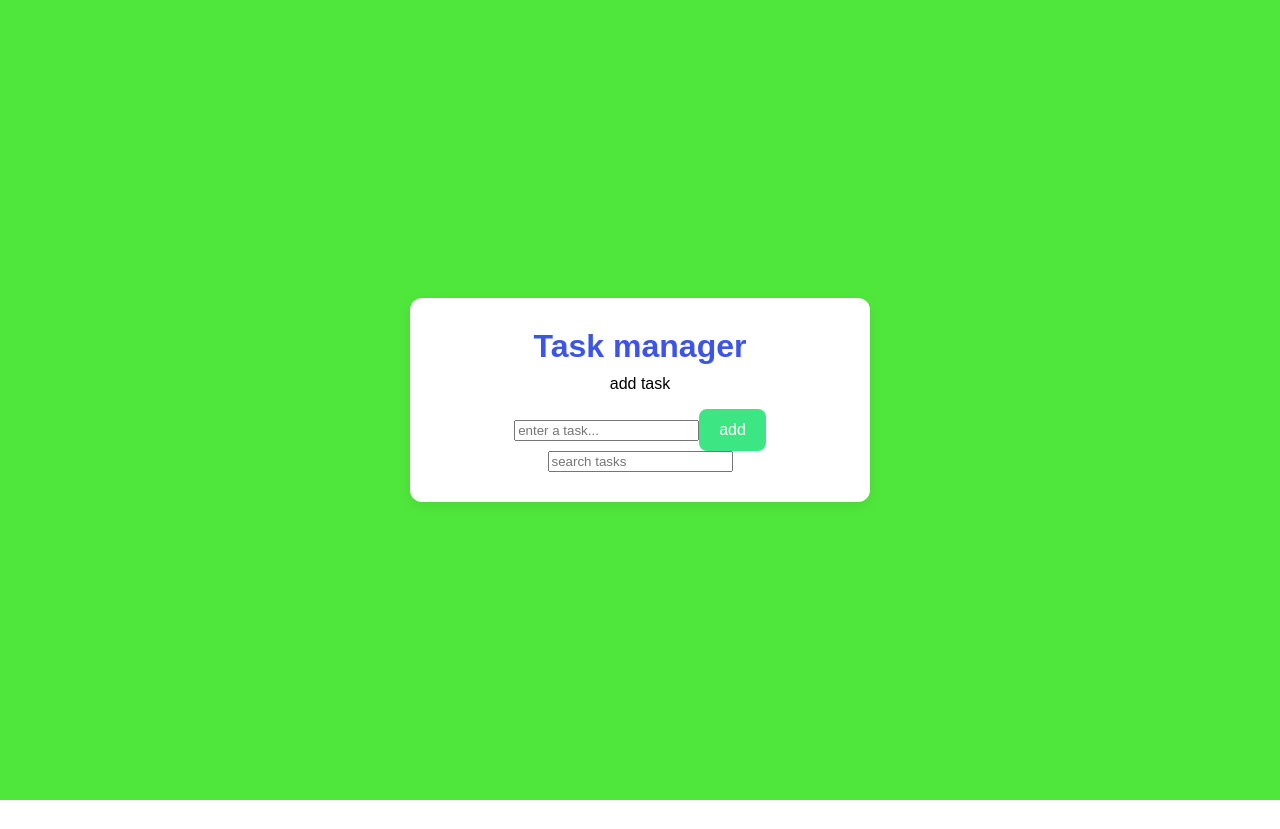
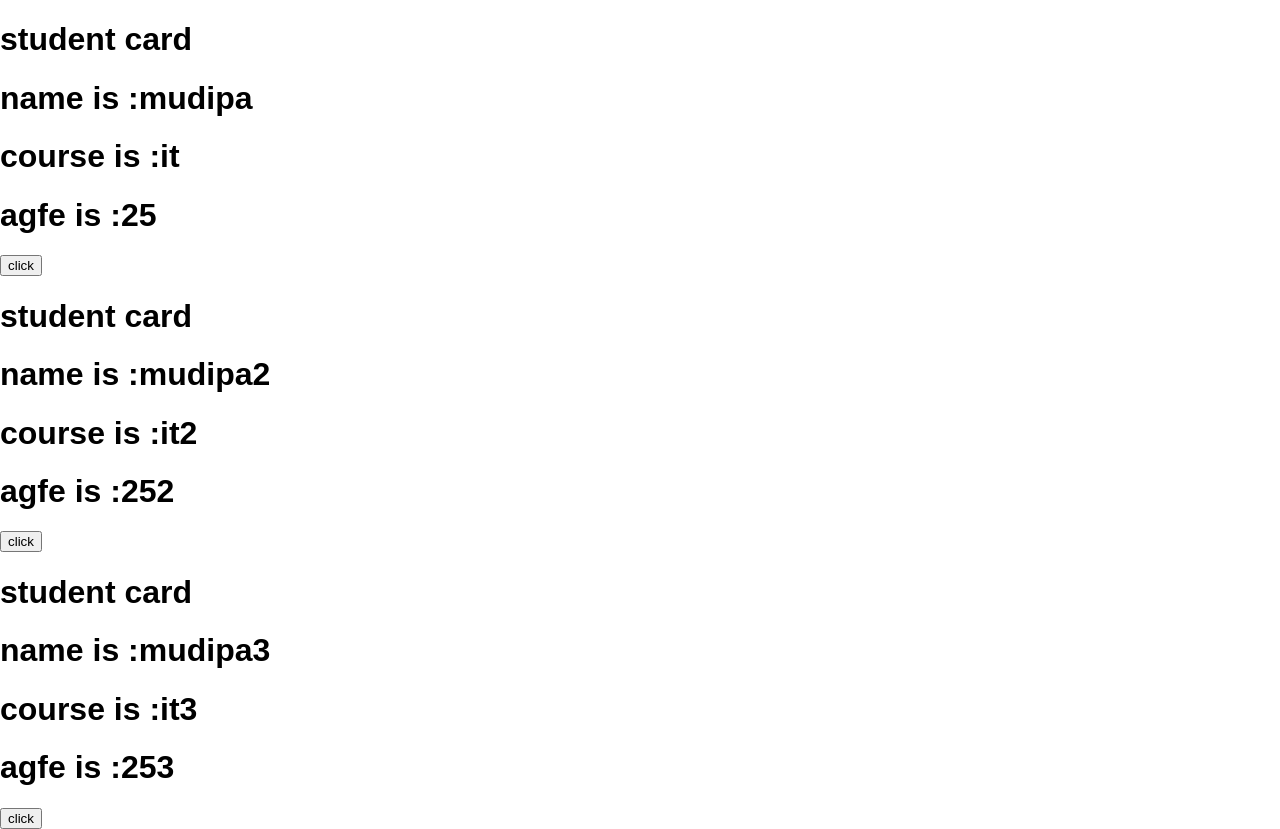
Before and after one commit to mk1shan/react_task-manager, a React app: page / in a window 1280 px wide. Before the commit the page ends 800 px from the top, so only its background shows below. Built offline with nearby package versions, Linux system fonts and the light colour scheme; the HTML template or start-up script is replaced by a standard one.

Commit message:
updare cxompnonets

```diff
--- a/src/App.jsx
+++ b/src/App.jsx
@@ -7,43 +7,79 @@ import Header from './components/Header'
 import TaskForm from './components/TaskForm'
 import SearchBar from './components/SearchBar'
 import TaskList from './components/taskList'
+import Practise1 from "./components/practise1"
+import StudentCad from './components/StudentCad'
+import MathExample from './components/MathExample'
+import ProfileCrad from './components/ProfileCrad'
+import Assesment1 from './components/Assesment1'
+
+function App() {
+
+
+return(
+  <div>
 
 
 
-function App() {
-
-const [task,setTask]=useState("");//current input
-const [search,setSearch] =useState("");
-const [tasks,setTasks]=useState([]);//saved list (multiple e
-// wa save kranna)
+    {/* <Practise1/>
+    <ProfileCrad/>
+    */}
+<Assesment1 name="mudipa" course ="it" age="25"></Assesment1>
+<Assesment1 name="mudipa2" course ="it2" age="252"></Assesment1>
+<Assesment1 name="mudipa3" course ="it3" age="253"></Assesment1>
 
 
-const handleaddTask =()=>{
-  if(task.trim()=== "") return;//emty ho space nm eth add nowenna
-  setTasks([...tasks,task]);
-  setTask("");
-}
-
-const filterTasks =tasks.filter((item)=>
-item.toLowerCase().includes(search.toLocaleLowerCase()))
+{/* <StudentCad name = "MUDIPA" course = "software "></StudentCad>
+<StudentCad name = "MUDIPA2" course = "software 2"></StudentCad> */}
 
 
-const handleDeleteTask = (taskIndex) =>{
-  const updatedTasks = tasks.filter((_,index)=>index !== taskIndex);
-  setTasks(updatedTasks);};
+  </div>
+)
 
-  return (
 
-   <div className="app">
-      <div className="container">
-        <Header />
 
-        <TaskForm task ={task} setTask={setTask}  handleaddTask={handleaddTask}/>
-        <SearchBar search={search} setSearch={setSearch}/>
-        <TaskList tasks={filterTasks}  handleDeleteTask= {handleDeleteTask}/>
-      </div>
-    </div>
-  )
+
+
+
+
+
+
+
+
+
+
+// const [task,setTask]=useState("");//current input
+// const [search,setSearch] =useState("");
+// const [tasks,setTasks]=useState([]);//saved list (multiple e
+// // wa save kranna)
+
+
+// const handleaddTask =()=>{
+//   if(task.trim()=== "") return;//emty ho space nm eth add nowenna
+//   setTasks([...tasks,task]);
+//   setTask("");
+// }
+
+// const filterTasks =tasks.filter((item)=>
+// item.toLowerCase().includes(search.toLocaleLowerCase()))
+
+
+// const handleDeleteTask = (taskIndex) =>{
+//   const updatedTasks = tasks.filter((_,index)=>index !== taskIndex);
+//   setTasks(updatedTasks);};
+
+//   return (
+
+//    <div className="app">
+//       <div className="container">
+//         <Header />
+
+//         <TaskForm task ={task} setTask={setTask}  handleaddTask={handleaddTask}/>
+//         <SearchBar search={search} setSearch={setSearch}/>
+//         <TaskList tasks={filterTasks}  handleDeleteTask= {handleDeleteTask}/>
+//       </div>
+//     </div>
+//   )
 }
 
 
--- /dev/null
+++ b/src/components/Assesment1.jsx
@@ -0,0 +1,19 @@
+import React from 'react'
+
+function Assesment1({name,course,age} ) {
+
+    const handleclick = ()=>{
+        console.log(`view name ${name}`)
+    }
+  return (
+    <div>
+      <h1>student card </h1>
+      <h1>name is :{name}</h1>
+      <h1>course is :{course}</h1>
+      <h1>agfe is :{age}</h1>
+      <button onClick={handleclick}>click</button>
+    </div>
+  )
+}
+
+export default Assesment1
--- /dev/null
+++ b/src/components/MathExample.jsx
@@ -0,0 +1,12 @@
+import React from 'react'
+
+function MathExample() {
+
+    const a = 4;
+    const b =6;
+  return (
+   <h1>{a}+{b}={a+b}</h1>
+  )
+}
+
+export default MathExample
--- /dev/null
+++ b/src/components/Practise1.jsx
@@ -0,0 +1,13 @@
+import React from 'react'
+
+function Practise1() {
+
+    const handleclikc=()=>{
+        console.log("clikced")
+    }
+  return (
+  <button onClick ={handleclikc}>clikc me</button>
+  )
+}
+
+export default Practise1
--- /dev/null
+++ b/src/components/ProfileCrad.jsx
@@ -0,0 +1,22 @@
+import React from 'react'
+
+function ProfileCrad() {
+
+
+const handleclick = ()=>{
+    console.log("say hi mudipa")
+}
+
+  return (
+    <div>
+      <h1>name:MUDIPA</h1>
+       <h1>job:SE</h1>
+        <h1>:MUDIPA kishna ima</h1>
+
+        <button onClick={handleclick}>say hi </button>
+    </div>
+
+  )
+}
+
+export default ProfileCrad
--- /dev/null
+++ b/src/components/StudentCad.jsx
@@ -0,0 +1,12 @@
+import React from 'react'
+
+function StudentCad({name,course}) {
+  return (
+    <div>
+      <h2>{name}</h2>
+      <h2>{course}</h2>
+    </div>
+  )
+}
+
+export default StudentCad
```
